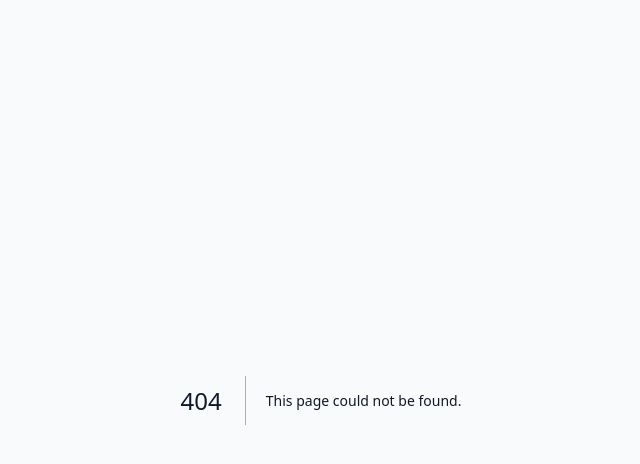
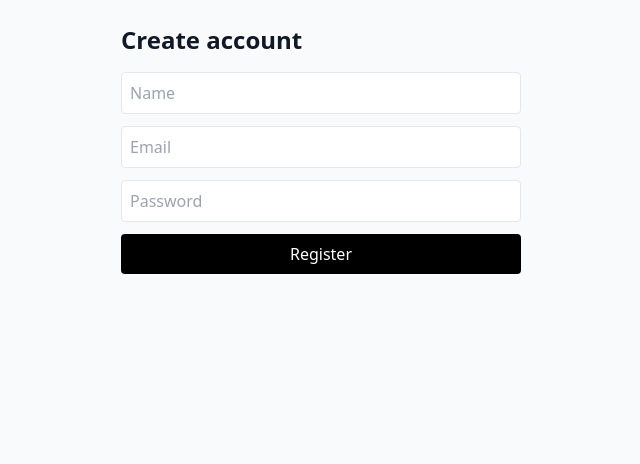
Before and after one commit to vineeshramadas-netizen/EXPRESS.COM, a Next.js app in the folder apps/web/: page /register in a window 1280 px wide. Before the commit this address had no page. Shown: the top 464 px of the page, without its empty margins (319-959 px from the left). Built offline with nearby package versions, Linux system fonts and the light colour scheme.

Commit message:
feat(web): add register, forgot password, and reset pages

```diff
--- /dev/null
+++ b/apps/web/app/(auth)/forgot/page.tsx
@@ -0,0 +1,24 @@
+"use client";
+import { useState } from 'react';
+
+export default function ForgotPage() {
+  const [email, setEmail] = useState('');
+  const [msg, setMsg] = useState<string | null>(null);
+
+  const submit = async (e: React.FormEvent) => {
+    e.preventDefault();
+    const res = await fetch(`${process.env.NEXT_PUBLIC_API_BASE || 'http://localhost:4000'}/api/auth/forgot-password`, { method: 'POST', headers: { 'Content-Type': 'application/json' }, body: JSON.stringify({ email }) });
+    if (res.ok) setMsg('If that email exists, a reset link was sent.');
+  };
+
+  return (
+    <main className="max-w-md mx-auto p-6">
+      <h1 className="text-2xl font-semibold mb-4">Forgot password</h1>
+      <form className="grid gap-3" onSubmit={submit}>
+        <input className="border rounded p-2" placeholder="Email" value={email} onChange={e=>setEmail(e.target.value)} />
+        <button className="bg-black text-white rounded py-2">Send reset link</button>
+      </form>
+      {msg && <div className="text-sm mt-3">{msg}</div>}
+    </main>
+  );
+}
--- /dev/null
+++ b/apps/web/app/(auth)/register/page.tsx
@@ -0,0 +1,31 @@
+"use client";
+import { useState } from 'react';
+
+export default function RegisterPage() {
+  const [name, setName] = useState('');
+  const [email, setEmail] = useState('');
+  const [password, setPassword] = useState('');
+  const [error, setError] = useState<string | null>(null);
+
+  const submit = async (e: React.FormEvent) => {
+    e.preventDefault();
+    setError(null);
+    const res = await fetch(`${process.env.NEXT_PUBLIC_API_BASE || 'http://localhost:4000'}/api/auth/register`, { method: 'POST', headers: { 'Content-Type': 'application/json' }, body: JSON.stringify({ name, email, password }) });
+    const data = await res.json();
+    if (!res.ok) return setError(data.error || 'Failed');
+    window.location.href = '/(auth)/login';
+  };
+
+  return (
+    <main className="max-w-md mx-auto p-6">
+      <h1 className="text-2xl font-semibold mb-4">Create account</h1>
+      <form className="grid gap-3" onSubmit={submit}>
+        <input className="border rounded p-2" placeholder="Name" value={name} onChange={e=>setName(e.target.value)} />
+        <input className="border rounded p-2" placeholder="Email" value={email} onChange={e=>setEmail(e.target.value)} />
+        <input className="border rounded p-2" type="password" placeholder="Password" value={password} onChange={e=>setPassword(e.target.value)} />
+        {error && <div className="text-red-600 text-sm">{error}</div>}
+        <button className="bg-black text-white rounded py-2">Register</button>
+      </form>
+    </main>
+  );
+}
--- /dev/null
+++ b/apps/web/app/(auth)/reset/page.tsx
@@ -0,0 +1,26 @@
+"use client";
+import { useState } from 'react';
+
+export default function ResetPage() {
+  const [token, setToken] = useState('');
+  const [password, setPassword] = useState('');
+  const [msg, setMsg] = useState<string | null>(null);
+
+  const submit = async (e: React.FormEvent) => {
+    e.preventDefault();
+    const res = await fetch(`${process.env.NEXT_PUBLIC_API_BASE || 'http://localhost:4000'}/api/auth/reset-password`, { method: 'POST', headers: { 'Content-Type': 'application/json' }, body: JSON.stringify({ token, password }) });
+    setMsg(res.ok ? 'Password reset' : 'Failed to reset');
+  };
+
+  return (
+    <main className="max-w-md mx-auto p-6">
+      <h1 className="text-2xl font-semibold mb-4">Reset password</h1>
+      <form className="grid gap-3" onSubmit={submit}>
+        <input className="border rounded p-2" placeholder="Token" value={token} onChange={e=>setToken(e.target.value)} />
+        <input className="border rounded p-2" type="password" placeholder="New password" value={password} onChange={e=>setPassword(e.target.value)} />
+        <button className="bg-black text-white rounded py-2">Reset</button>
+      </form>
+      {msg && <div className="text-sm mt-3">{msg}</div>}
+    </main>
+  );
+}
```
